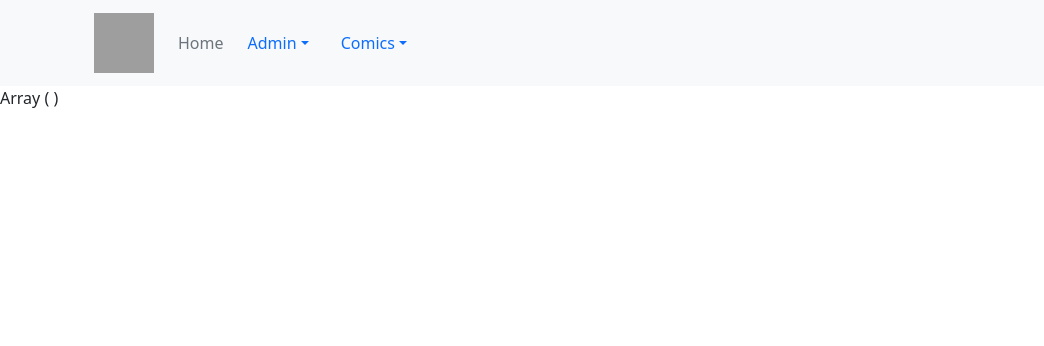
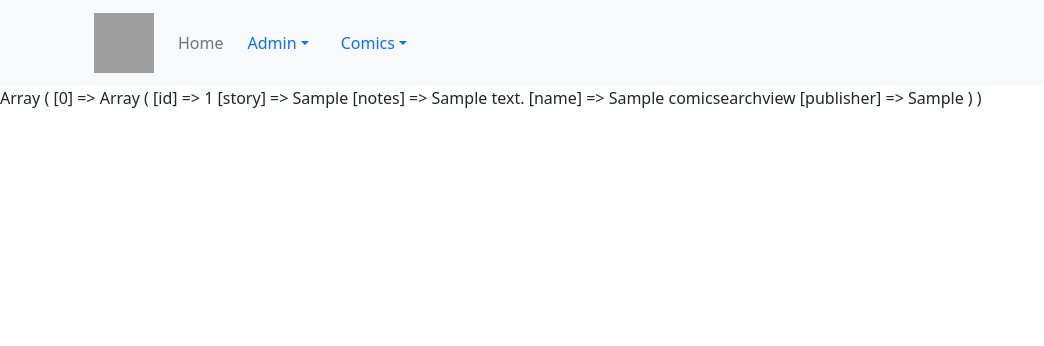
Before and after one commit to GrossmanPro/SpinnerRack, a PHP site: page /ComicSearchResults.php in a window 1280 px wide. Shown: the top 346 px of the page, without its empty margins (0-1044 px from the left). Run offline with PHP 8.4, Linux system fonts and the light colour scheme; tables that the repository leaves empty or names only in its code hold one stand-in row (values such as "Sample post"); some libraries are stand-ins or nearby versions; grey boxes are pictures that could not be loaded.

Commit message:
LIKE clauses for comic search

```diff
--- a/src/ComicSearchResults.php
+++ b/src/ComicSearchResults.php
@@ -2,7 +2,21 @@
 
 require_once 'Setup.php';
 
+$keyword = filter_input(INPUT_POST, 'keyword', FILTER_SANITIZE_SPECIAL_CHARS);
+
+$sql = "SELECT * FROM ComicSearchView "
+        . "WHERE Story LIKE ? "
+        . "OR Notes LIKE ? "
+        . "OR Name LIKE ? "
+        . "OR Publisher LIKE ?";
+$params = array_fill(0, 4, '%' . $keyword . '%');
+$stmt = $pdo->prepare($sql);
+$stmt->execute($params);
+$results = $stmt->fetchAll(PDO::FETCH_ASSOC);
+
 print drawHeader('Results');
-print_r($_POST);
+
+print_r($results);
+
 
 print drawFooter();
```
